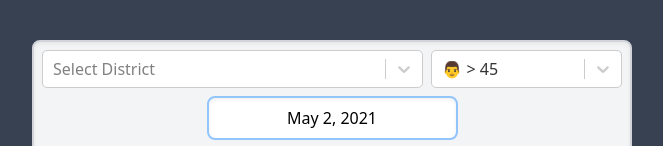
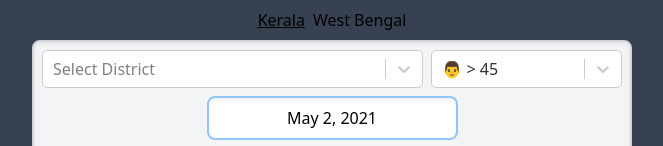
Before and after one commit to preveenraj/vaxtracker, a React (Create React App) app: page / in a window 1280 px wide. Shown: the top 146 px of the page, without its empty margins (308-971 px from the left). Built offline with nearby package versions, Linux system fonts and the light colour scheme.

Commit message:
added west bengal

```diff
--- a/src/App.js
+++ b/src/App.js
@@ -16,20 +16,25 @@ const ageList = [
   {
     label: "👨 > 45",
     value: 50,
-  }
-]
+  },
+];
 function App() {
   const [centerInfo, setCenterInfo] = useState(null);
   const [activeDistrict, setActiveDistrict] = useState(null);
+  const [activeState, setActiveState] = useState("kerala");
   const [activeAgeCategory, setActiveAgeCategory] = useState(ageList[1]);
   const [isLoading, setIsLoading] = useState(false);
 
   const [activeDate, setActiveDate] = useState(getTomorrowsDate());
 
   const searchCenters = async () => {
-    if(activeDistrict) {
+    if (activeDistrict) {
       setIsLoading(true);
-      const data = await pingCowin({ districtId: activeDistrict, ageValue: activeAgeCategory?.value,  date: activeDate });
+      const data = await pingCowin({
+        districtId: activeDistrict?.value,
+        ageValue: activeAgeCategory?.value,
+        date: activeDate,
+      });
       setCenterInfo(data);
       setIsLoading(false);
     }
@@ -37,6 +42,34 @@ function App() {
 
   return (
     <div className="h-screen py-10 px-4 md:px-10 flex justify-center items-center bg-gray-700">
+      <div className="absolute top-2 flex gap-2">
+        <button
+          className={
+            activeState === "kerala"
+              ? "text-blue underline"
+              : "" + " cursor-pointer "
+          }
+          onClick={() => {
+            setActiveState("kerala");
+            setActiveDistrict(null);
+          }}
+        >
+          Kerala
+        </button>
+        <button
+          className={
+            activeState === "westbengal"
+              ? "text-blue underline"
+              : "" + " cursor-pointer "
+          }
+          onClick={() => {
+            setActiveState("westbengal");
+            setActiveDistrict(null);
+          }}
+        >
+          West Bengal
+        </button>
+      </div>
       <div className="h-full w-full flex flex-col gap-2 items-center md:w-1/2 p-2 rounded-lg border-2 border-gray-300 bg-gray-100 shadow-inner">
         <div className="flex w-full gap-2">
           <Select
@@ -47,6 +80,7 @@ function App() {
             error={false}
             className="w-8/12"
             name="districtList"
+            value={activeDistrict}
             theme={(theme) => ({
               ...theme,
               borderRadius: 5,
@@ -55,8 +89,8 @@ function App() {
                 primary: "#0097e6",
               },
             })}
-          options={districtConstants["kerala"]}
-          onChange={(selected) => setActiveDistrict(selected?.value || null)}
+            options={districtConstants[activeState]}
+            onChange={(selected) => setActiveDistrict(selected || null)}
           />
           <Select
             isLoading={false}
@@ -80,7 +114,9 @@ function App() {
         <DatePicker
           dateFormat="MMMM d, yyyy"
           className="w-full shadow-inner border-2 border-blue-300 p-2 rounded-lg text-center"
-       selected={activeDate} onChange={date => setActiveDate(date)} />
+          selected={activeDate}
+          onChange={(date) => setActiveDate(date)}
+        />
 
         <button
           className="bg-blue-500 hover:bg-blue-700 text-white font-bold py-2 px-4 rounded"
@@ -88,14 +124,19 @@ function App() {
         >
           Search centers
         </button>
-       {centerInfo &&  <span className="text-xl rounded-lg border-2 text-gray-300 p-2">
+        {centerInfo && (
+          <span className="text-xl rounded-lg border-2 text-gray-300 p-2">
             Appoinments available: {centerInfo?.appointmentsAvailableCount || 0}
-        </span>}
-     {!!centerInfo?.centers.length &&
+          </span>
+        )}
+        {!!centerInfo?.centers.length && (
           <div className="p-8 flex flex-col gap-4 w-full overflow-scroll">
             {centerInfo?.centers.map((center, index) => {
               return (
-              <div key={index} className="w-full flex justify-between p-2 rounded-lg shadow-inner bg-white">
+                <div
+                  key={index}
+                  className="w-full flex justify-between p-2 rounded-lg shadow-inner bg-white"
+                >
                   <span className="text-lg">{center.name}</span>
                   <span className="rounded-lg  p-1 h-8 font-bold text-green-400">
                     {center.fee_type}
@@ -104,7 +145,7 @@ function App() {
               );
             })}
           </div>
-     }
+        )}
       </div>
     </div>
   );
--- a/src/constants/districts.js
+++ b/src/constants/districts.js
@@ -56,8 +56,127 @@ const kerala = [
     label: "Wayanad"
   },
 ];
+
+const westbengal = [
+  {
+    "value": 710,
+    "label": "Alipurduar District"
+  },
+  {
+    "value": 711,
+    "label": "Bankura"
+  },
+  {
+    "value": 712,
+    "label": "Basirhat HD (North 24 Parganas)"
+  },
+  {
+    "value": 713,
+    "label": "Birbhum"
+  },
+  {
+    "value": 714,
+    "label": "Bishnupur HD (Bankura)"
+  },
+  {
+    "value": 715,
+    "label": "Cooch Behar"
+  },
+  {
+    "value": 783,
+    "label": "COOCHBEHAR"
+  },
+  {
+    "value": 716,
+    "label": "Dakshin Dinajpur"
+  },
+  {
+    "value": 717,
+    "label": "Darjeeling"
+  },
+  {
+    "value": 718,
+    "label": "Diamond Harbor HD (S 24 Parganas)"
+  },
+  {
+    "value": 719,
+    "label": "East Bardhaman"
+  },
+  {
+    "value": 720,
+    "label": "Hoogly"
+  },
+  {
+    "value": 721,
+    "label": "Howrah"
+  },
+  {
+    "value": 722,
+    "label": "Jalpaiguri"
+  },
+  {
+    "value": 723,
+    "label": "Jhargram"
+  },
+  {
+    "value": 724,
+    "label": "Kalimpong"
+  },
+  {
+    "value": 725,
+    "label": "Kolkata"
+  },
+  {
+    "value": 726,
+    "label": "Malda"
+  },
+  {
+    "value": 727,
+    "label": "Murshidabad"
+  },
+  {
+    "value": 728,
+    "label": "Nadia"
+  },
+  {
+    "value": 729,
+    "label": "Nandigram HD (East Medinipore)"
+  },
+  {
+    "value": 730,
+    "label": "North 24 Parganas"
+  },
+  {
+    "value": 731,
+    "label": "Paschim Medinipore"
+  },
+  {
+    "value": 732,
+    "label": "Purba Medinipore"
+  },
+  {
+    "value": 733,
+    "label": "Purulia"
+  },
+  {
+    "value": 734,
+    "label": "Rampurhat HD (Birbhum)"
+  },
+  {
+    "value": 735,
+    "label": "South 24 Parganas"
+  },
+  {
+    "value": 736,
+    "label": "Uttar Dinajpur"
+  },
+  {
+    "value": 737,
+    "label": "West Bardhaman"
+  }
+];
 const districts = {
-  kerala
-
+  kerala,
+  westbengal
 }
 export default districts;
```
Lines whose indentation alone changed are shown as unchanged.
